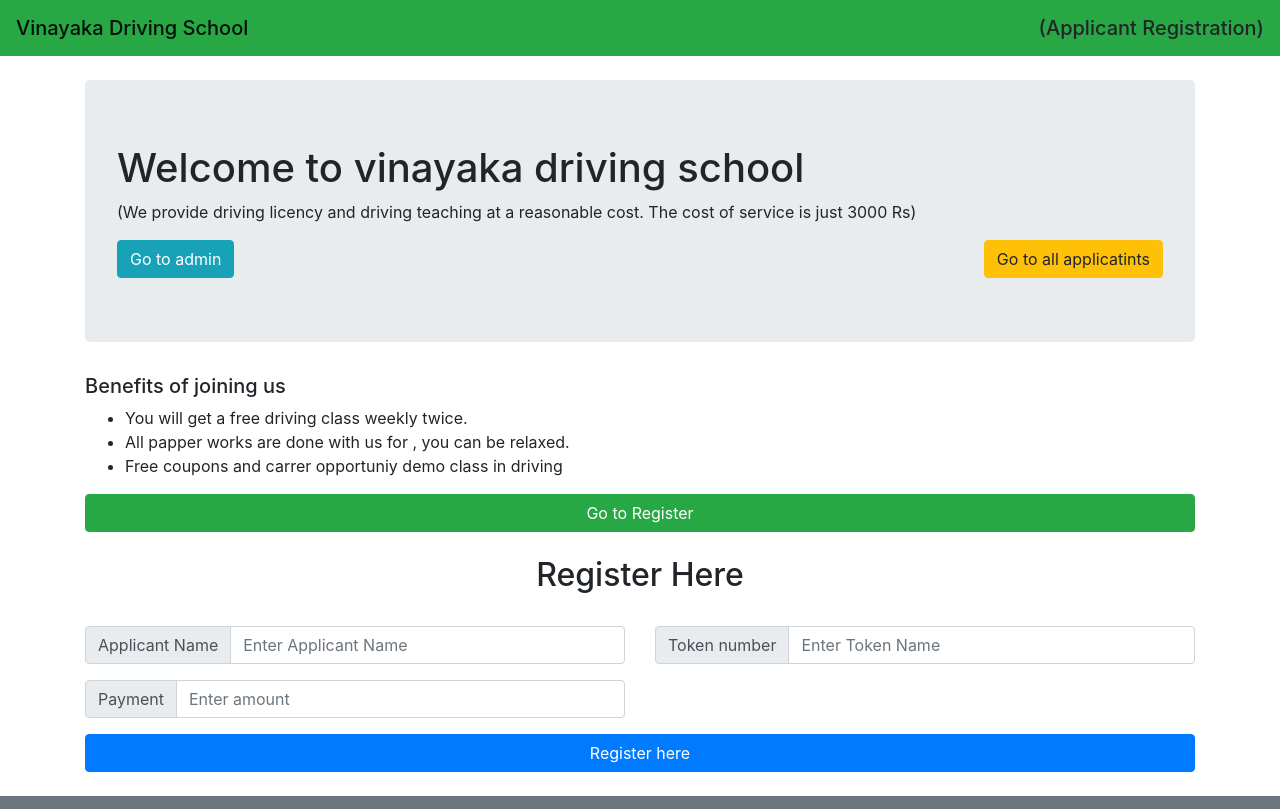
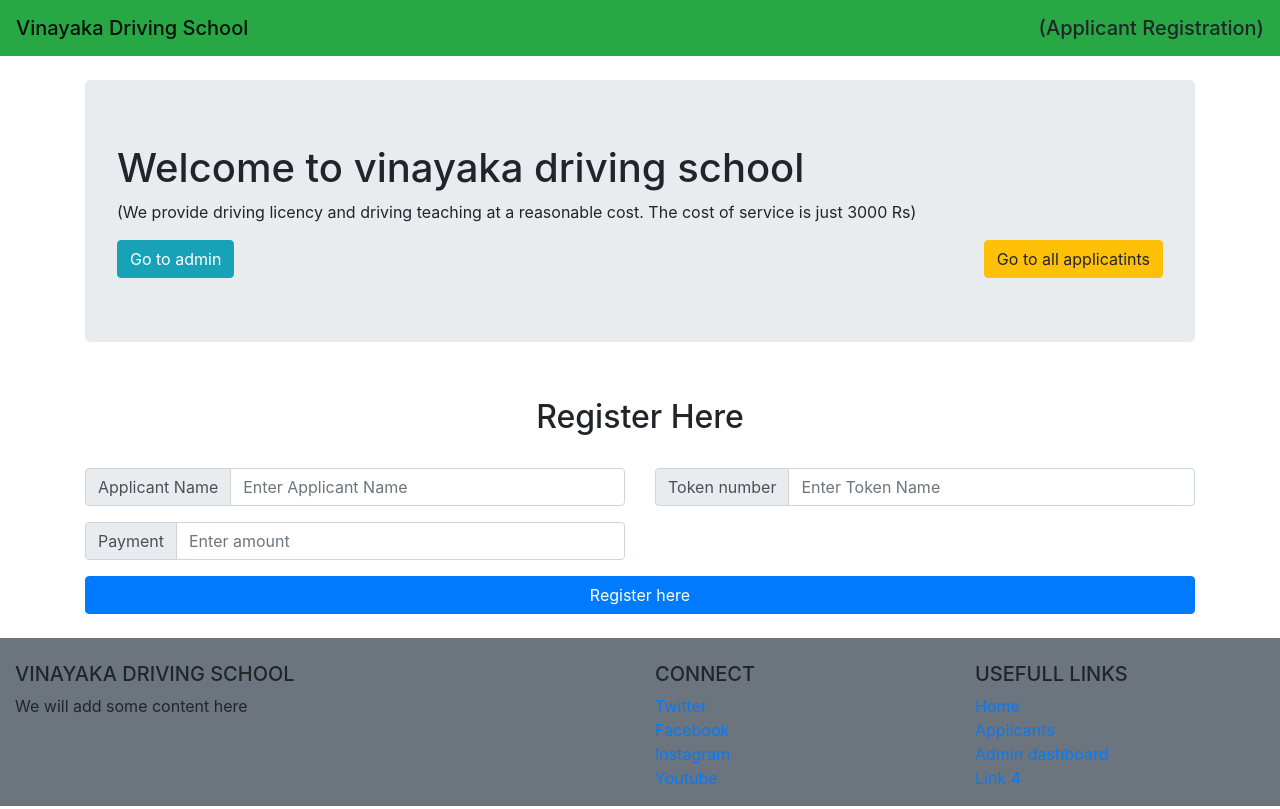
Before and after one commit to Yuvaraj-2001/VinayakaDrivingSchool, a plain HTML site: page index.html in a window 1280 px wide. Shown: the top 809 px of the page. Drawn offline with nearby package versions, Linux system fonts and the light colour scheme; some packages are replaced by stand-ins of ours; a script that the page names is missing.

Commit message:
Update index.html

```diff
--- a/index.html
+++ b/index.html
@@ -22,19 +22,6 @@
         <a href="admin.html"><button class="btn btn-info ">Go to admin</button></a>
       <a href="applicants.html"><button class="btn btn-warning float-right">Go to all applicatints</button></a>
         </div>
-        <h5>Benefits of joining us</h5>
-        <ul>
-            <li>
-                You will get a free driving class weekly twice.
-            </li>
-            <li>
-                All papper works are done with us for , you can be relaxed.
-            </li>
-            <li>
-                Free coupons and carrer opportuniy demo class in driving
-            </li>
-        </ul>
-        <a href="#reg-sec" ><button class="btn btn-block btn-success">Go to Register</button></a>
         <br>
         <div class="center">
             <h2>Register Here</h2>
```
